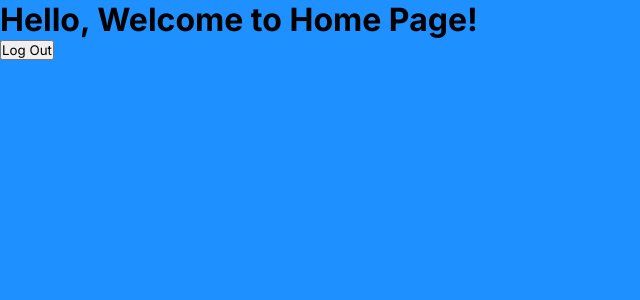
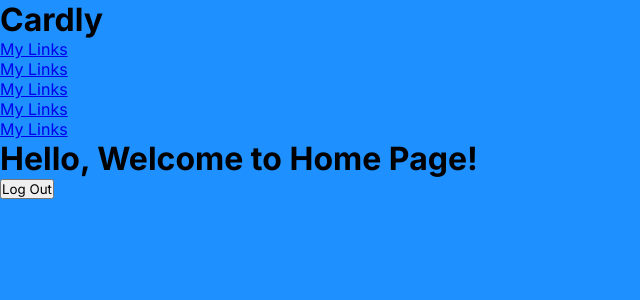
Before and after one commit to developer2520/first-backend, a React (Vite) app in the folder client/: page /home in a window 1280 px wide. Shown: the top 300 px of the page, without its empty margins (0-640 px from the left). Built offline with nearby package versions, Linux system fonts and the light colour scheme; sample sign-in values are in the browser's storage.

Commit message:
added sidebar

```diff
--- a/client/src/App.jsx
+++ b/client/src/App.jsx
@@ -6,6 +6,7 @@ import Home from './components/home/home';
 import LandingPage from './components/landingPage/landingPage'
 import Navbar from './components/navbar/navbar'
 import Profile from './components/profile/profile'
+import Sidebar from './components/sidebar/sidebar'
 
 function App() {
   const [count, setCount] = useState(0);
@@ -25,7 +26,8 @@ function App() {
           <Route path="/home" element={<Home />} />
           <Route path='landing' element={<LandingPage />}/>
           <Route path=":username" Component={Profile} />
-        </Routes>
+          <Route path='/sidebar' Component={Sidebar} />
+             </Routes>
       </BrowserRouter>
     </>
   );
--- a/client/src/components/home/home.jsx
+++ b/client/src/components/home/home.jsx
@@ -1,6 +1,7 @@
 import React, { useEffect, useState } from 'react';
 import { useNavigate } from 'react-router-dom';
 import {jwtDecode} from 'jwt-decode'  // Corrected import
+import Sidebar from '../sidebar/sidebar'
 
 function Home() {
   const [users, setUsers] = useState([]);
@@ -67,6 +68,7 @@ function Home() {
 
   return (
     <div className="App">
+      <Sidebar />
       <h1>Hello, Welcome to Home Page!</h1>
       <button onClick={Logout}>Log Out</button>
 
```
